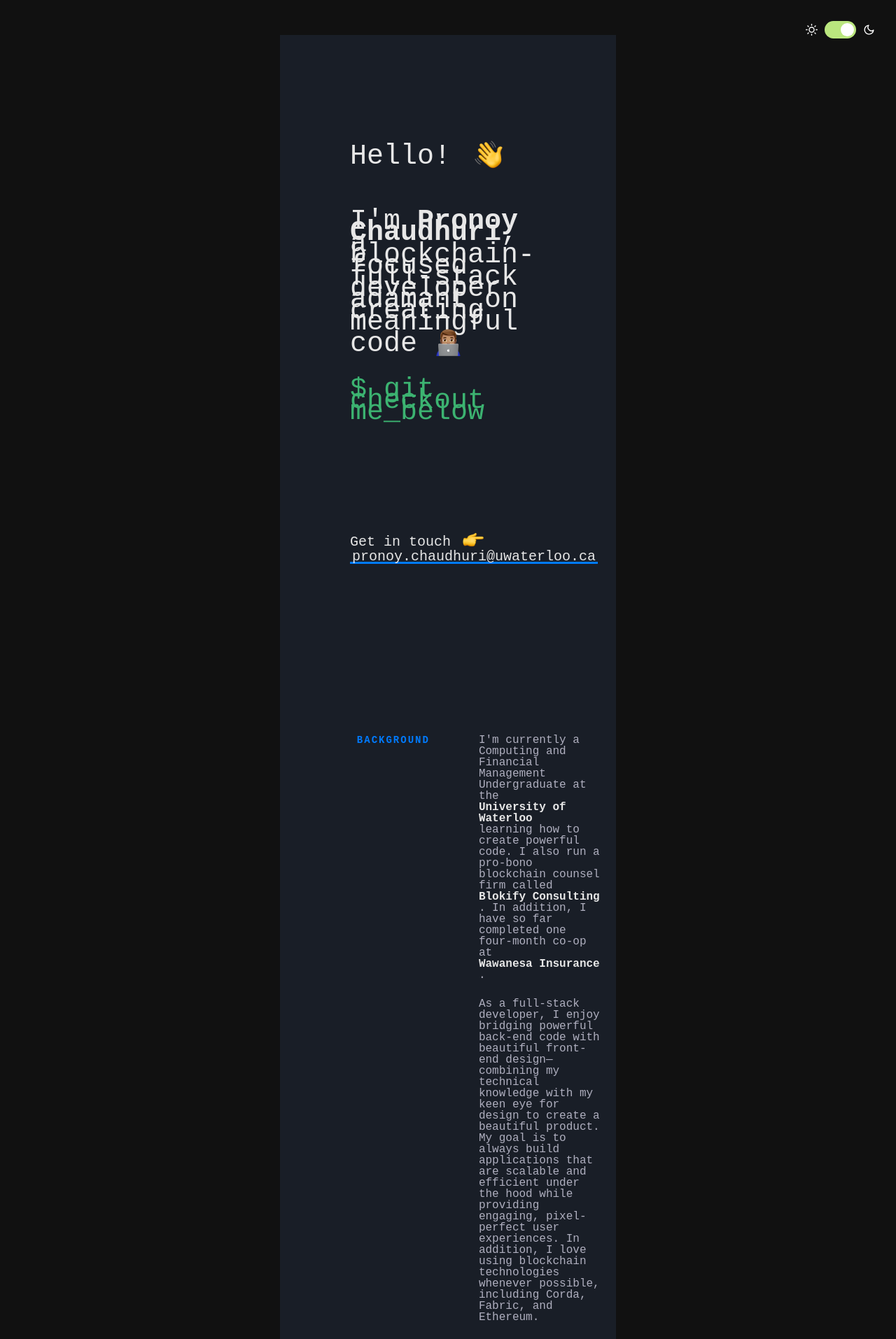
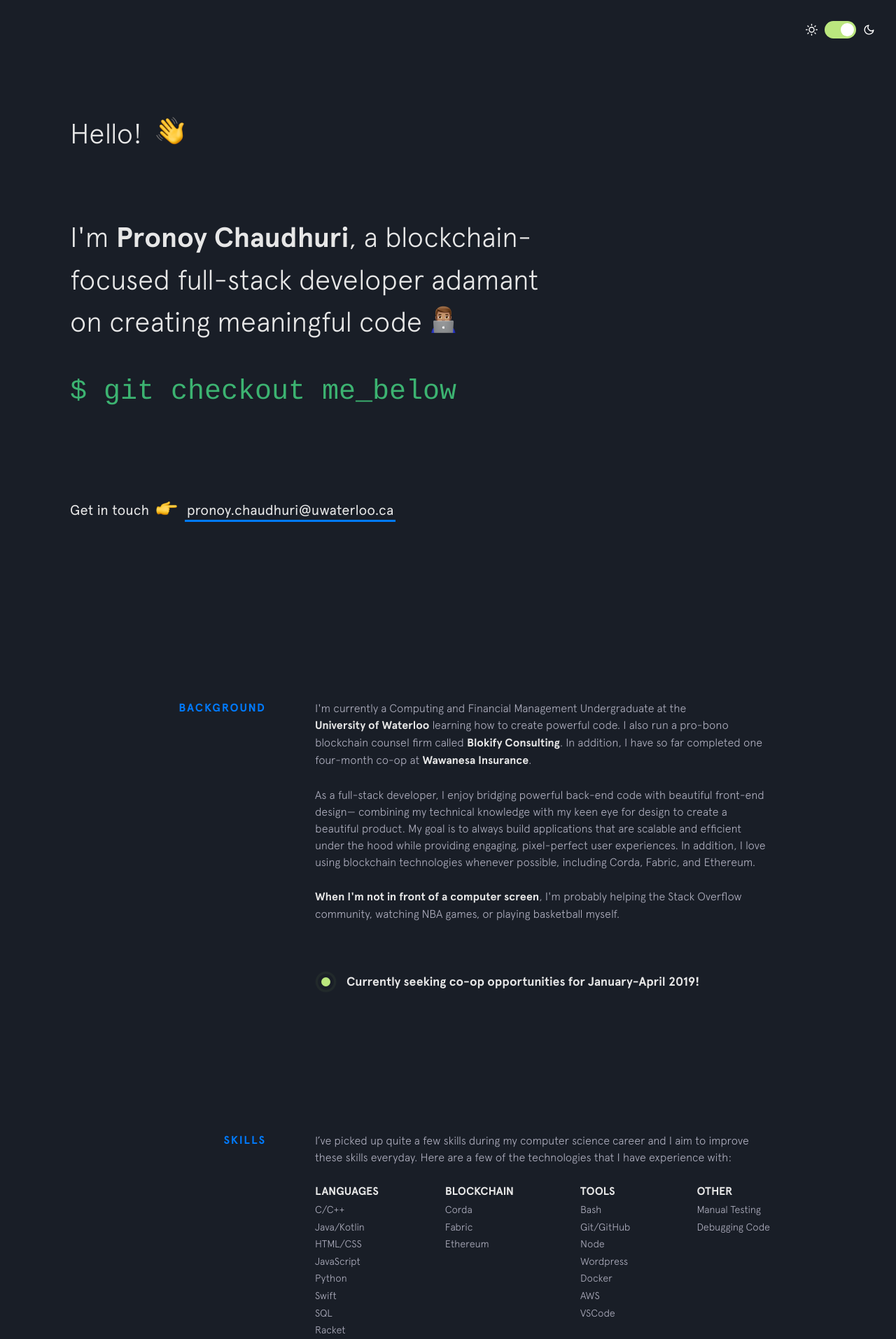
Before and after one commit to PronoyC/pronoyc.github.io, a Jekyll site: the page built from index.html, in a window 1280 px wide. Shown: the top 1914 px of the page at 70% size. Built offline with Jekyll 4.4.1, drawn with Linux system fonts in a browser that asks for light colours; nearby versions of some CDN libraries.

Commit message:
Update intro.html

```diff
--- a/_includes/intro.html
+++ b/_includes/intro.html
@@ -1,5 +1,4 @@
 <header class="intro">
-  <link rel="stylesheet" href="simple_cursor.css">
   <h1 class="intro__hello">Hello!
     <span class="emoji wave-hand animated"></span>
   </h1>
```
